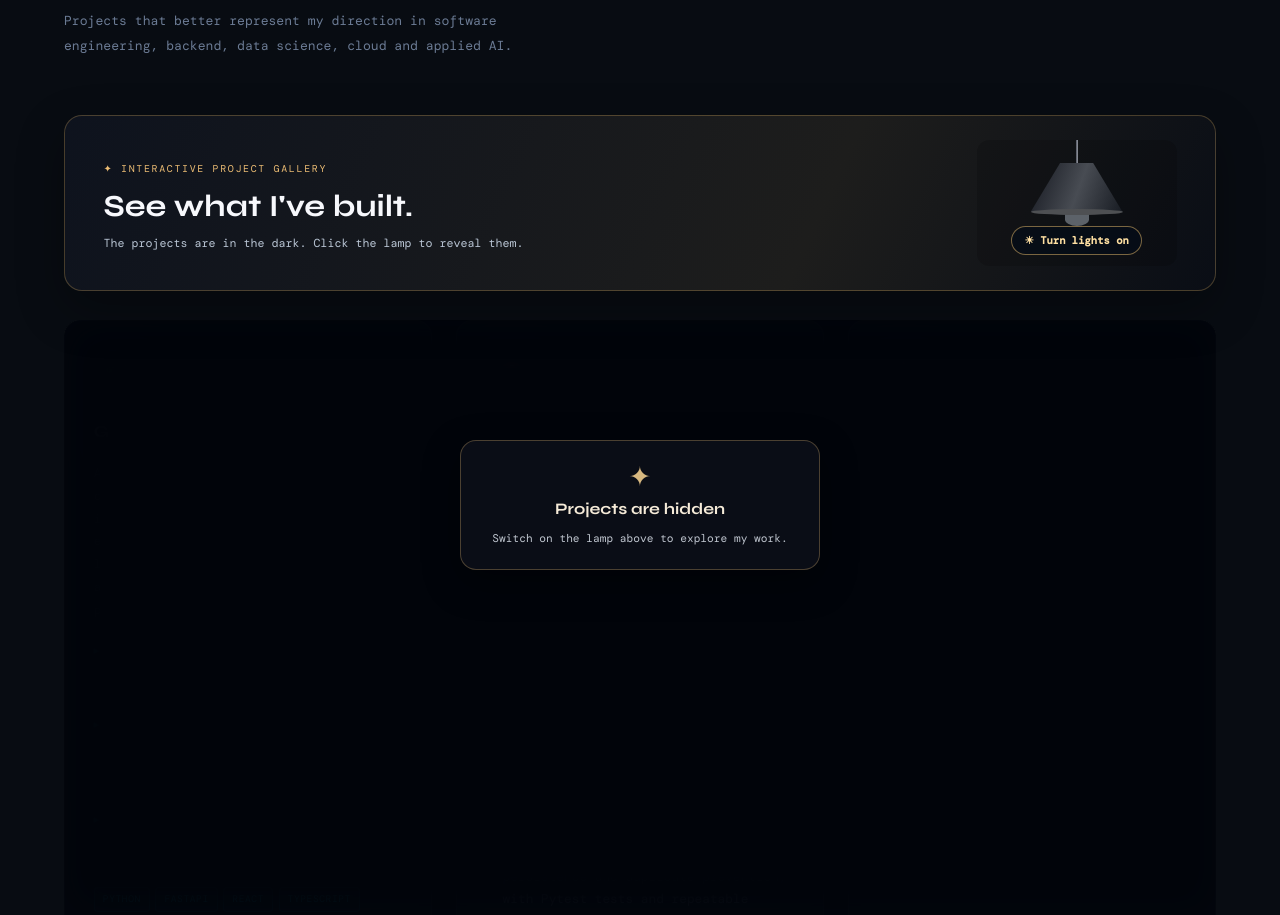
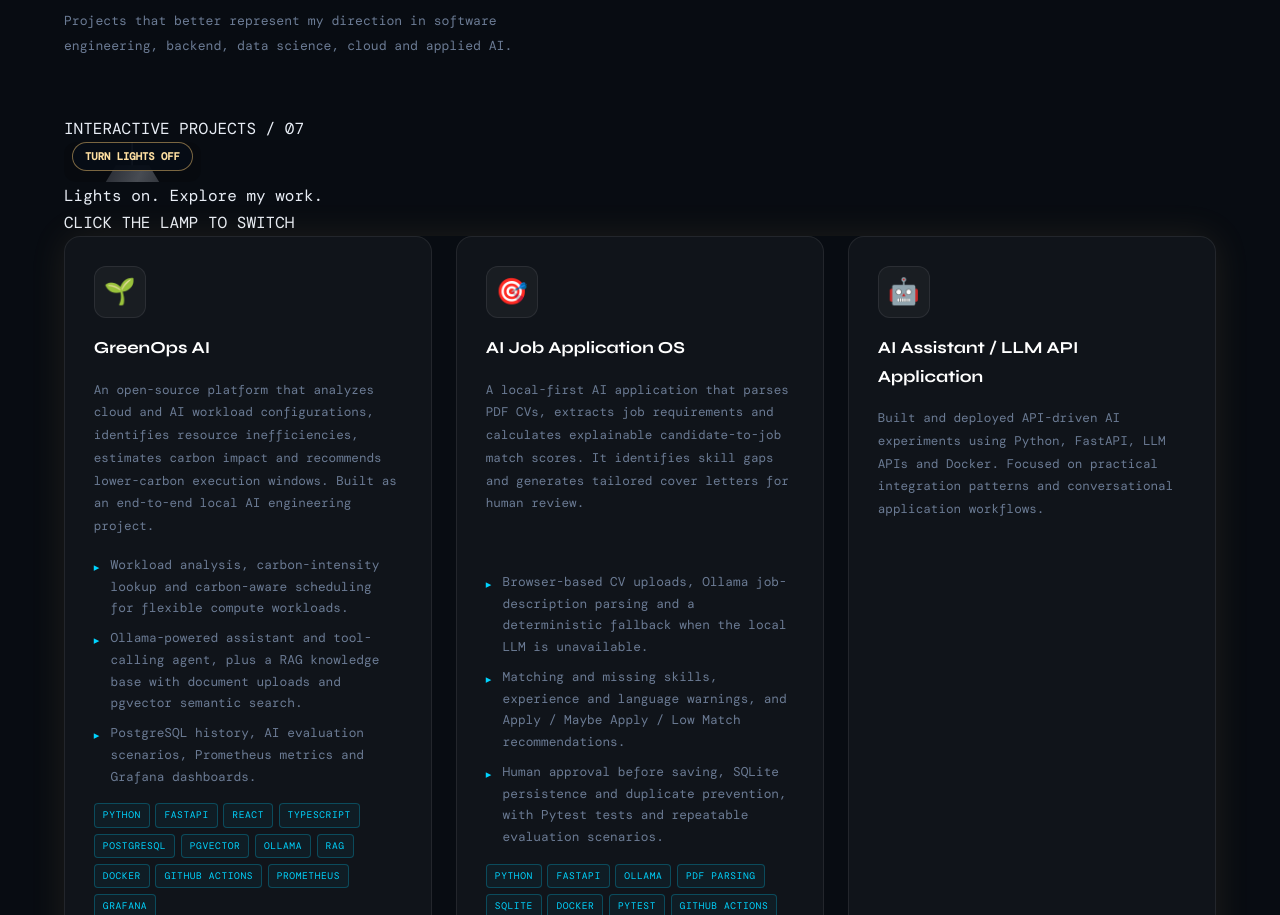
Before and after one commit to HamzaZahid172/HamzaZahid172.github.io, a plain HTML site: page index.html in a window 1280 px wide. Shown: the part 4277-5192 px from the top of the page. Drawn offline with nearby package versions, Linux system fonts and the light colour scheme; a web font is replaced by a local one.

Commit message:
Put standalone side-mounted lamp beside project cards and remove obscuring panel

```diff
--- a/index.html
+++ b/index.html
@@ -16,7 +16,6 @@
     />
     <link rel="stylesheet" href="assets/css/style.css" />
     <link rel="stylesheet" href="assets/css/lamp.css" />
-    <noscript><style>.projects-light-stage .projects-obscurer{display:none!important}</style></noscript>
   </head>
   <body>
 
@@ -354,27 +353,28 @@
           backend, data science, cloud and applied AI.
         </p>
 
-        <div class="projects-lamp-console is-off" id="projects-lamp-console">
-          <div class="projects-lamp-intro">
-            <span class="projects-lamp-eyebrow">✦ INTERACTIVE PROJECT GALLERY</span>
-            <h3>See what I've built.</h3>
-            <p id="projects-light-status" role="status" aria-live="polite">The projects are in the dark. Click the lamp to reveal them.</p>
-          </div>
+        <!-- Hanging lamp at the side illuminates the real cards below its light. -->
+        <div class="projects-light-scene is-lit" id="projects-light-scene">
+          <aside class="projects-lamp-rail" aria-label="Project gallery lighting">
+            <span class="projects-lamp-overline">INTERACTIVE PROJECTS / 07</span>
             <button type="button" id="projects-lamp-switch" class="projects-lamp-switch"
-                  aria-controls="projects-light-stage" aria-pressed="false"
-                  aria-label="Switch on the lamp and reveal my engineering projects">
+                    aria-controls="projects-light-stage" aria-pressed="true"
+                    aria-label="Switch off the lamp and dim project cards">
               <span class="projects-lamp-art" aria-hidden="true">
                 <span class="projects-lamp-cord"></span>
                 <span class="projects-lamp-shade"></span>
                 <span class="projects-lamp-rim"></span>
                 <span class="projects-lamp-bulb"></span>
+                <span class="projects-lamp-halo"></span>
                 <span class="projects-lamp-beam"></span>
-              <span class="projects-lamp-glow"></span>
               </span>
-            <span class="projects-lamp-switch-label" id="projects-lamp-switch-label">☀ Turn lights on</span>
+              <span class="projects-lamp-switch-label" id="projects-lamp-switch-label">TURN LIGHTS OFF</span>
             </button>
-        </div>
-        <div class="projects-light-stage is-dark" id="projects-light-stage">
+            <p id="projects-light-status" class="projects-lamp-status" role="status" aria-live="polite">Lights on. Explore my work.</p>
+            <span class="projects-lamp-footnote">CLICK THE LAMP TO SWITCH</span>
+          </aside>
+          <div class="projects-light-stage is-lit" id="projects-light-stage">
+            <div class="projects-light-ambient" aria-hidden="true"></div>
           <div class="projects-grid" style="grid-template-columns:repeat(auto-fill,minmax(min(100%,350px),1fr))">
           <article class="project-card reveal">
             <div class="project-icon" aria-hidden="true">🌱</div>
@@ -442,12 +442,6 @@
             <p class="project-desc">Reusable automation experience across Playwright, Puppeteer, Selenium and CI/CD. Positioned as software engineering tooling for reliable workflows rather than a QA-only specialization.</p>
             <div class="project-stack"><span class="stack-tag">Playwright</span><span class="stack-tag">Puppeteer</span><span class="stack-tag">TypeScript</span><span class="stack-tag">CI/CD</span></div>
           </div>
-        </div>
-          <div class="projects-obscurer" aria-hidden="true">
-            <div class="projects-obscurer-message">
-              <span class="projects-obscurer-icon">✦</span>
-              <strong>Projects are hidden</strong>
-              <span>Switch on the lamp above to explore my work.</span>
             </div>
           </div>
         </div>
```
Lines whose indentation alone changed are shown as unchanged.
